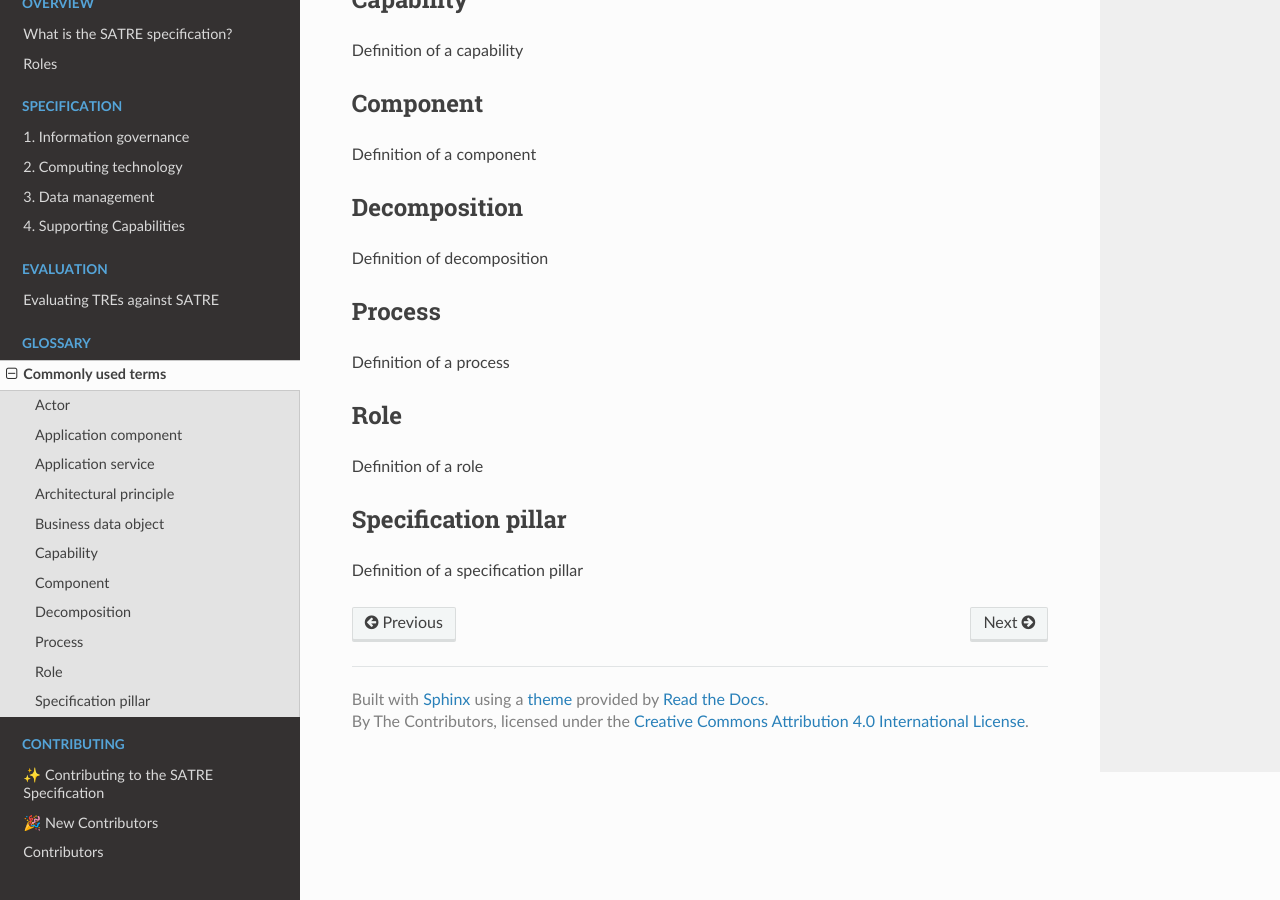
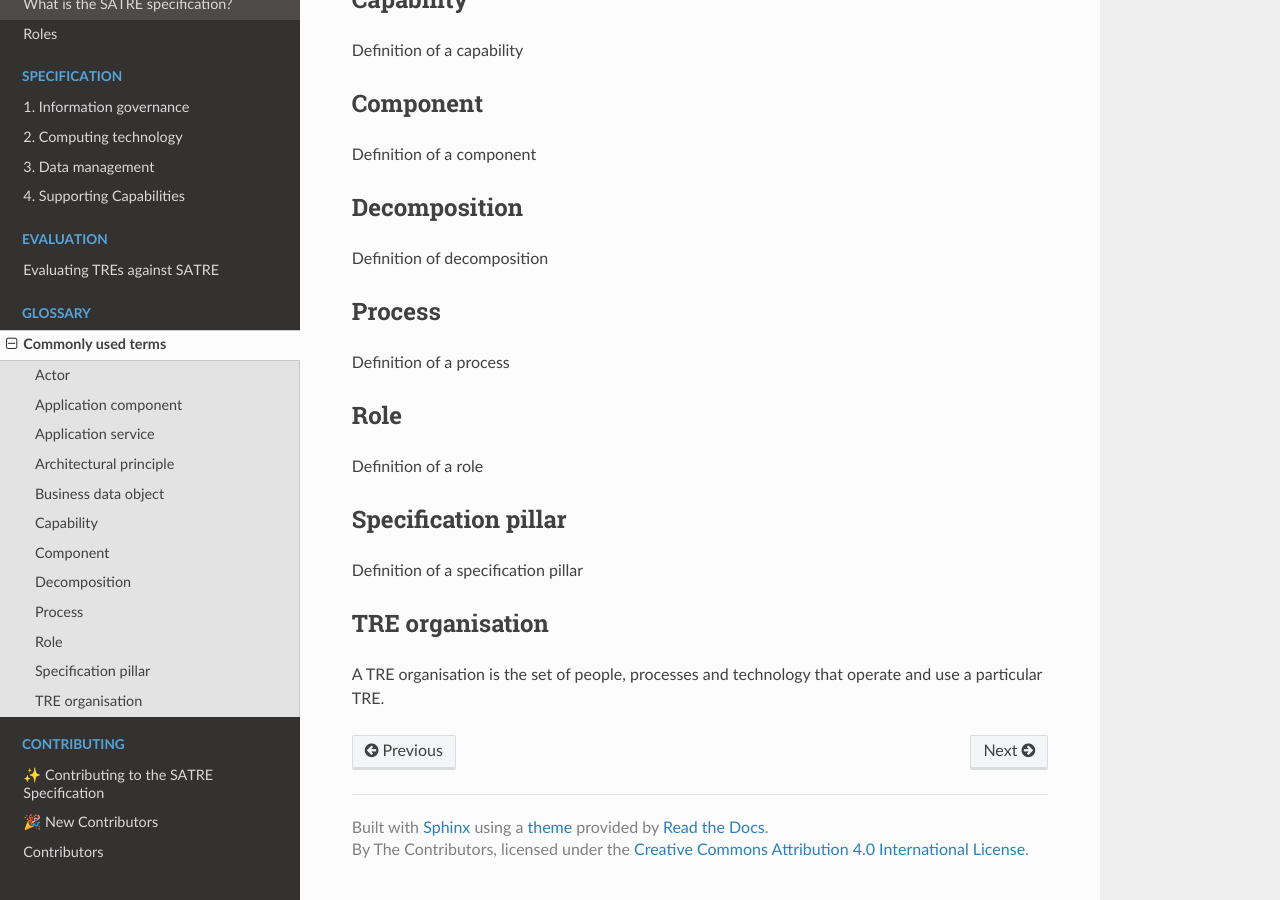
Before and after one commit to sa-tre/satre-specification, a Sphinx documentation site: the page built from docs/source/glossary.md, in a window 1280 px wide and 900 px high, scrolled down 697 px. Built offline with Sphinx 7.4.7 and the Read the Docs theme 2.0.0, drawn with Linux system fonts in a browser that asks for light colours.

Commit message:
:memo: Definition of TRE organisation
Co-authored-by: Tim Machin <86052684+machintim@users.noreply.github.com>

```diff
--- a/docs/source/glossary.md
+++ b/docs/source/glossary.md
@@ -43,3 +43,7 @@ Definition of a role
 (def_specification_pillar)=
 ## Specification pillar
 Definition of a specification pillar
+
+(def_tre_organisation)=
+## TRE organisation
+A TRE organisation is the set of people, processes and technology that operate and use a particular TRE.
```
